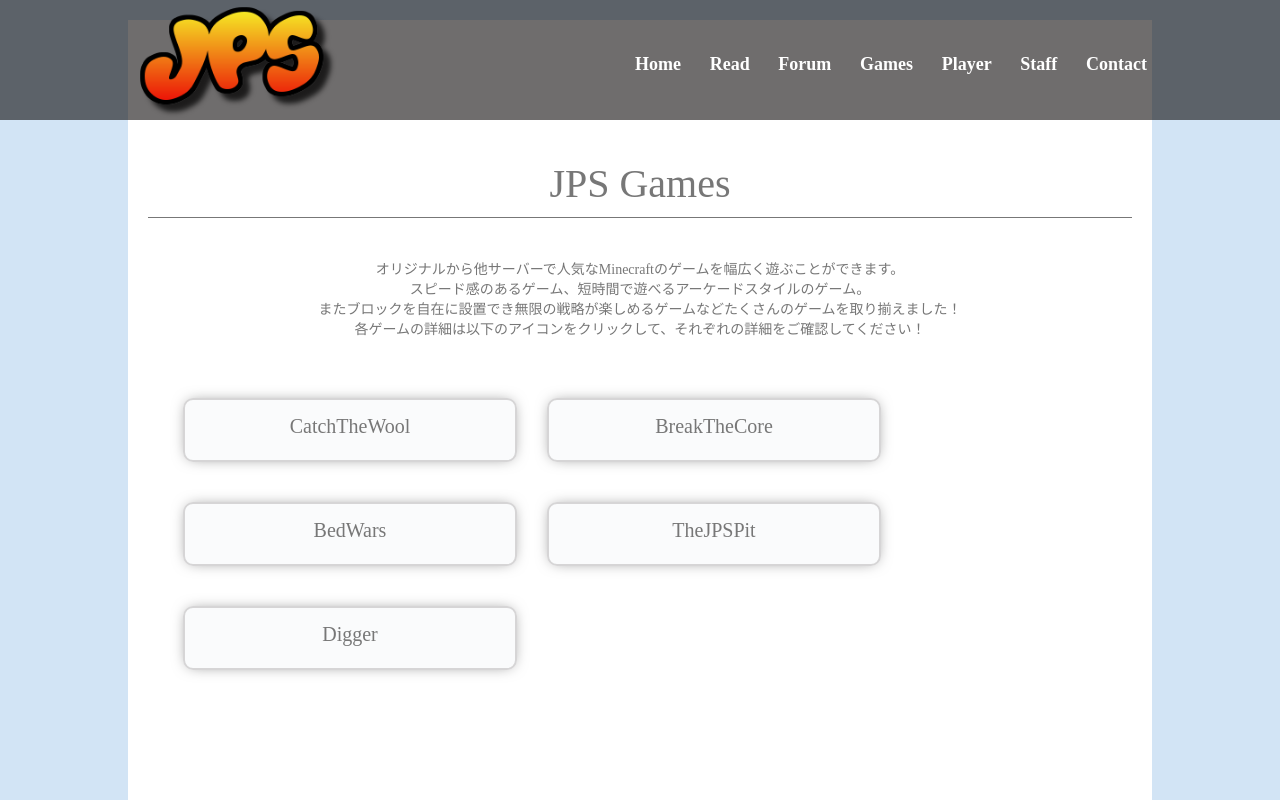
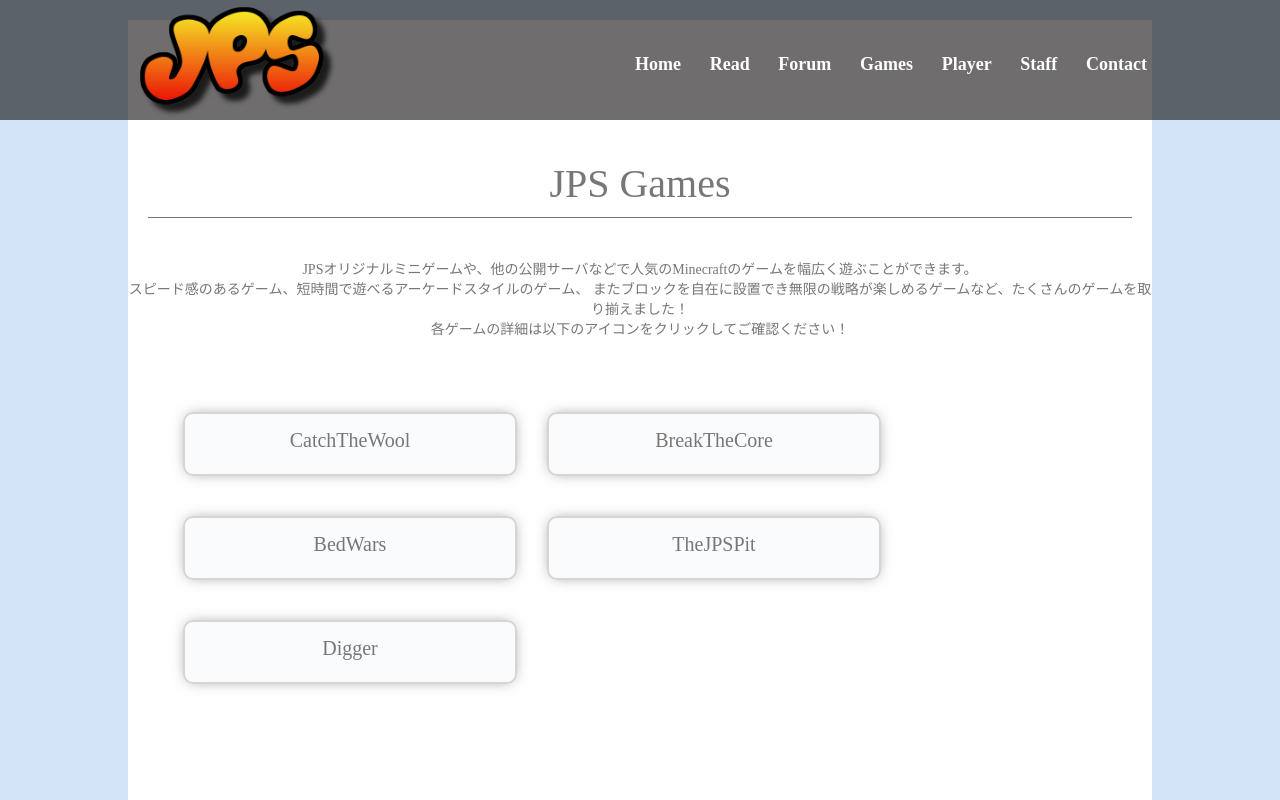
Before and after one commit to JavaJava19/jps.gg, a React (Create React App) app in the folder source/: page /game in a window 1280 px wide. Shown: the top 800 px of the page. Built offline with nearby package versions, Linux system fonts and the light colour scheme.

Commit message:
日本語文が気になった、推敲

```diff
--- a/source/src/components/page/Games.js
+++ b/source/src/components/page/Games.js
@@ -54,12 +54,12 @@ const Games = () => {
         <div className={styles.GameTitle}>
           JPS Games
         </div>
-        <div className={styles.PartsMemo}>
-          オリジナルから他サーバーで人気なMinecraftのゲームを幅広く遊ぶことができます。<br />
-          スピード感のあるゲーム、短時間で遊べるアーケードスタイルのゲーム。<br />
-          またブロックを自在に設置でき無限の戦略が楽しめるゲームなどたくさんのゲームを取り揃えました！<br />
-          各ゲームの詳細は以下のアイコンをクリックして、それぞれの詳細をご確認してください！
-        </div>
+        <p className={styles.PartsMemo}>
+          JPSオリジナルミニゲームや、他の公開サーバなどで人気のMinecraftのゲームを幅広く遊ぶことができます。<br />
+          スピード感のあるゲーム、短時間で遊べるアーケードスタイルのゲーム、
+          またブロックを自在に設置でき無限の戦略が楽しめるゲームなど、たくさんのゲームを取り揃えました！<br />
+          各ゲームの詳細は以下のアイコンをクリックしてご確認ください！
+        </p>
         <div className={styles.GameContainer}>
           {transition((style, item) => (
             <GameParts style={style} item={item} />
```
